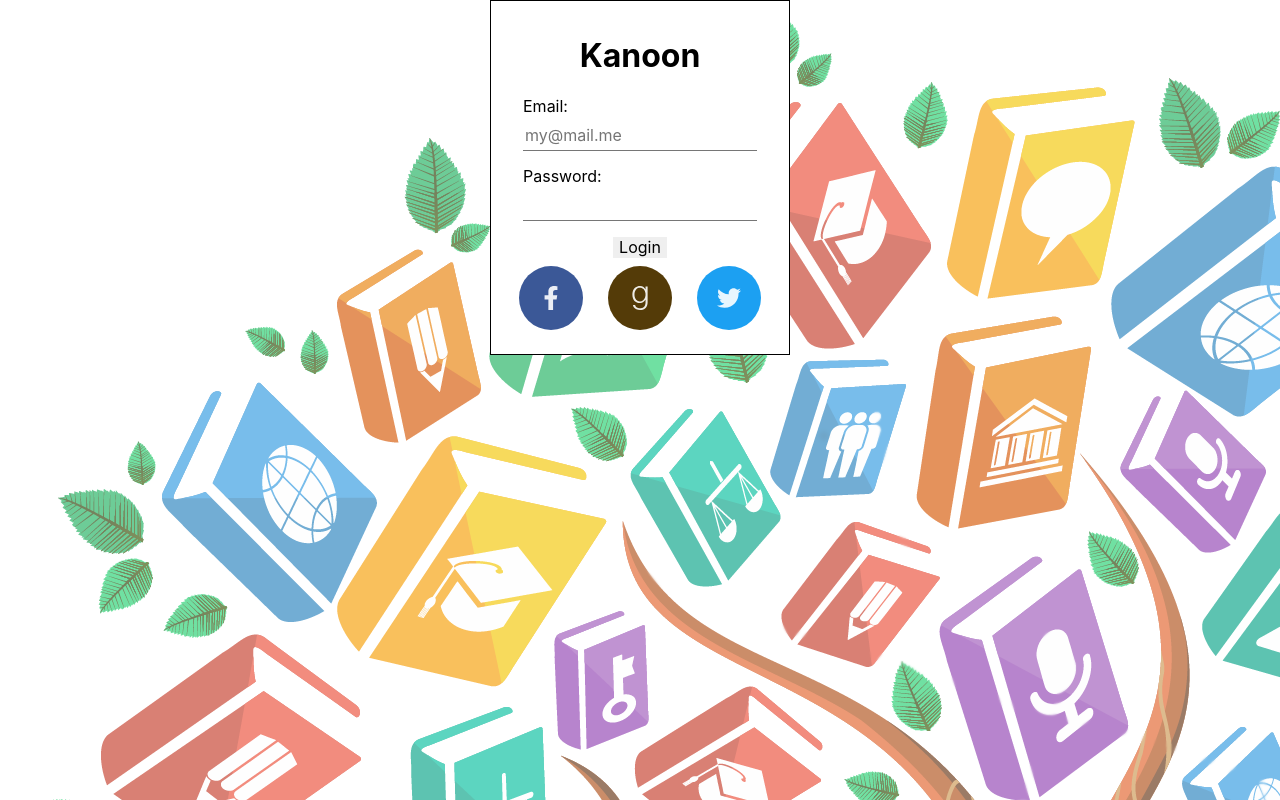
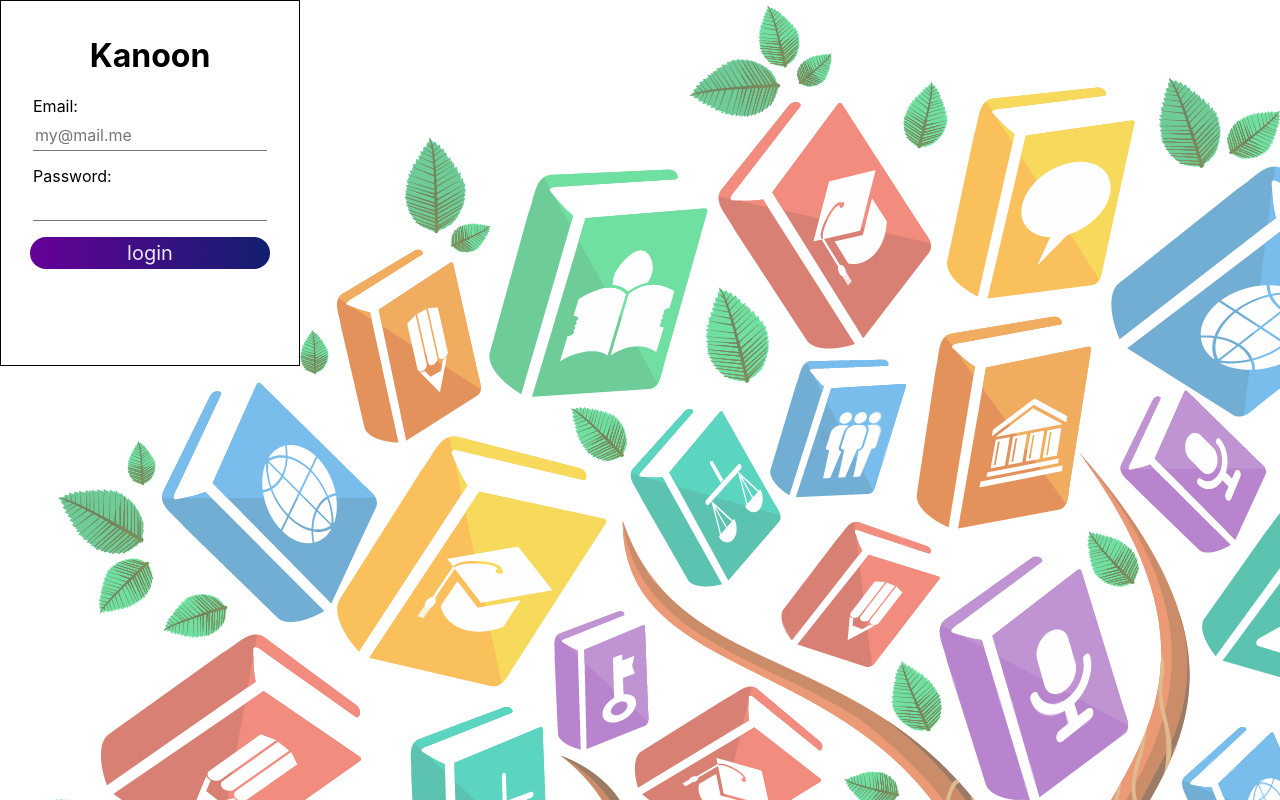
Before and after one commit to wsps10/book-emotion-analysis-app, a React (Create React App) app: page / in a window 1280 px wide. Built offline with nearby package versions, Linux system fonts and the light colour scheme.

Commit message:
styled button

```diff
--- a/src/colors.css
+++ b/src/colors.css
@@ -1,7 +1,9 @@
 :root {
-	--color-facebook-standard: hsl(221, 44%, 41%);
-	--color-goodreads-standard: hsl(40, 83%, 18%);
-	--color-twitter-standard: hsl(203, 89%, 53%);
+	--color-facebook: hsl(221, 44%, 41%);
+	--color-goodreads: hsl(40, 83%, 18%);
+	--color-twitter: hsl(203, 89%, 53%);
+	--color-purple-6: hsl(280, 100%, 30%);
+	--color-blue-8: hsl(231, 73%, 25%);
 }
 
 .bg-facebook {
@@ -13,3 +15,6 @@
 .bg-twitter {
 	background-color: var(--color-twitter-standard);
 }
+.bg-purple-to-blue {
+	background-image: linear-gradient(to right, var(--color-purple-6), var(--color-blue-8));
+}
--- a/src/index.css
+++ b/src/index.css
@@ -8,33 +8,16 @@ body {
   -moz-osx-font-smoothing: grayscale;
 }
 
-.size{
-  width: 100vw;
-  height: 100vh;
-}
-
-.flexCenterWrap{
-  display: flex;
-  justify-content: center;
-  flex-wrap: wrap;
-}
-
 code {
-  font-family: source-code-pro, Menlo, Monaco, Consolas, "Courier New",
-    monospace;
+  font-family: source-code-pro, Menlo, Monaco, Consolas, "Courier New", monospace;
 }
 
 .bg{
   background: url("img/ArvoreO.png") no-repeat;
-  size: cover
 }
 
-form{
-  border: 1px solid;
+.w-300 {
   width: 300px;
-  margin: 0 auto;
-  background-color: white;
-  padding-bottom: 15px
 }
 
 .top-50 {
--- a/src/pages/LoginPage.js
+++ b/src/pages/LoginPage.js
@@ -22,7 +22,7 @@ class LoginPage extends React.Component {
         const { email, password } = state;
         return (
             <main className="bg vh-100 vw-100">
-                <form className="pa3 tc">
+                <form className="ba bg-white pa3 tc w-300">
                     <h1>Kanoon</h1>
                     <Field
                         value = { email }
@@ -48,15 +48,15 @@ class LoginPage extends React.Component {
                     />
                     <button
                         type = "button"
-                        className = "bn"
+                        className = "bg-purple-to-blue bn br4 dim f4 fw4 h2 link w-90-ns white-90"
                         onClick = { () => {
                                 axios.get(`https://api-analise-sentimento.mybluemix.net/login/?email=${email}&senha=${password}`)
                                 .then(response => response.data)
                                 .then(data => console.log(data));
                             }
                         }
-                    >Login</button>
-                    <section className="flex justify-around">
+                    >login</button>
+                    <section>
                         <RoundIcon
                             family = "fab"
                             name = "facebook-f"
```
